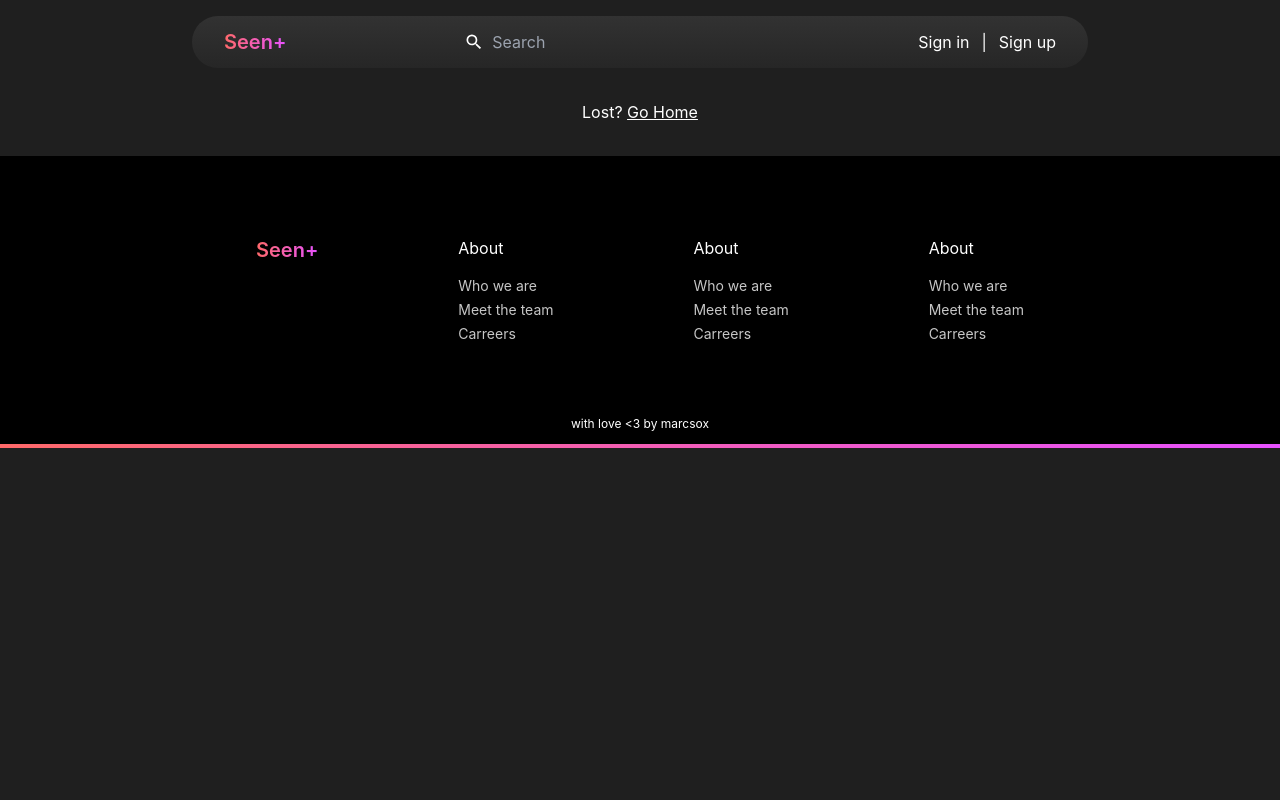
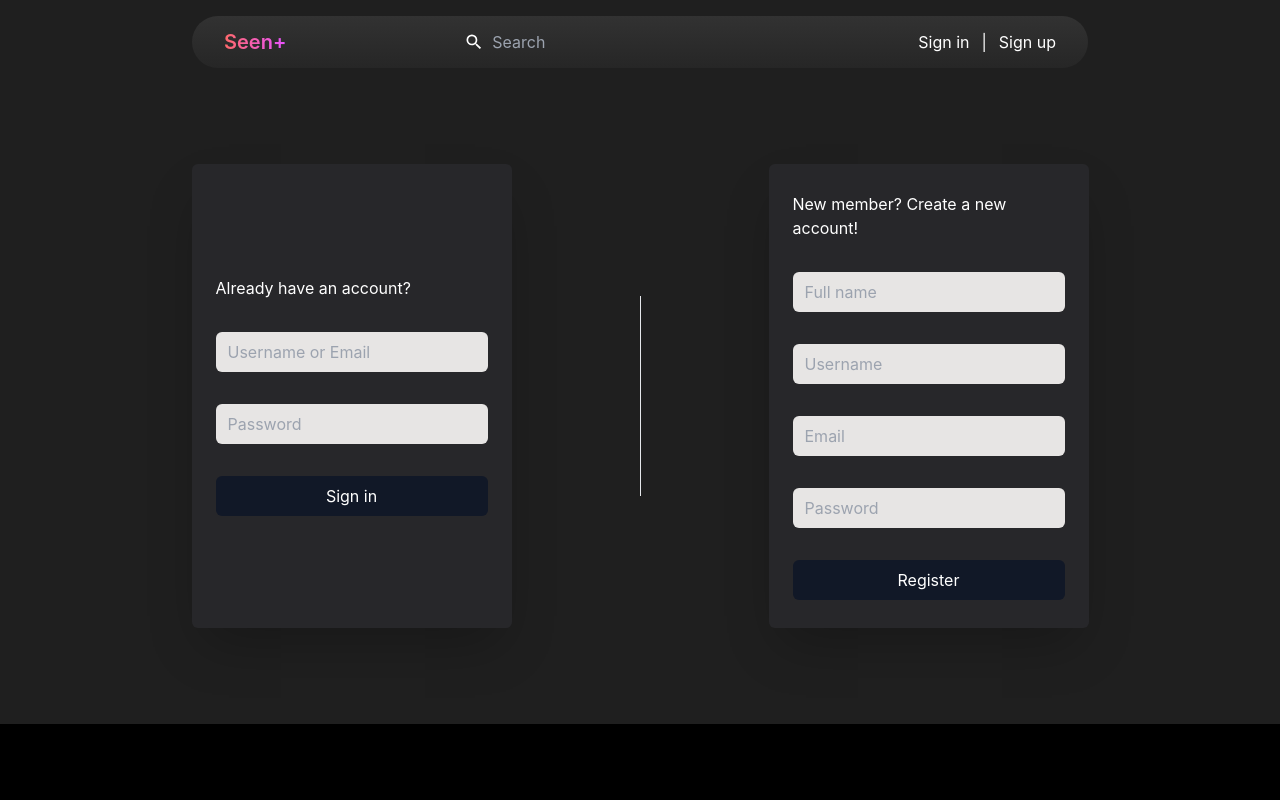
Before and after one commit to laous/movies-app-next-spring, a Next.js app in the folder client/: page /account in a window 1280 px wide. Before the commit this address had no page. Shown: the top 800 px of the page. Built offline with nearby package versions, Linux system fonts and the light colour scheme.

Commit message:
sign in and register page

```diff
--- a/client/components/Footer.jsx
+++ b/client/components/Footer.jsx
@@ -3,7 +3,7 @@ import Logo from "./Logo";
 const Footer = () => {
   return (
     <footer className="relative w-screen bg-black min-h-64  flex items-center justify-center">
-      <div className="w-full max-w-3xl py-20 mb-6 flex flex-col lg:flex-row items-center md:items-start  justify-between lg:space-x-32 space-y-10 lg:space-y-0">
+      <div className="w-full max-w-3xl py-20 mb-6 flex flex-col md:flex-row items-center md:items-start  justify-between md:space-x-32 space-y-10 md:space-y-0">
         <Logo />
         <div className="flex flex-col gap-4">
           <h3>About</h3>
--- a/client/components/Header.jsx
+++ b/client/components/Header.jsx
@@ -36,9 +36,9 @@ const MenuContent = ({ setActiveSearch }) => {
         />
       </div>
       <div className="flex items-center space-x-3 justify-center">
-        <Link href={"/"}>Sign in</Link>
+        <Link href={"/account"}>Sign in</Link>
         <span>|</span>
-        <Link href={"/"}>Sign up</Link>
+        <Link href={"/account"}>Sign up</Link>
       </div>
     </>
   );
--- a/client/components/JoinUs.jsx
+++ b/client/components/JoinUs.jsx
@@ -13,7 +13,7 @@ const JoinUs = () => {
           Become a member for free and share your taste of movies with the
           community
         </p>
-        <Link href={"/"}>
+        <Link href={"/account"}>
           <div className="p-0.5  bg-gradient-to-tr  from-[#ff6969] to-[#e752ff] cursor-pointer rounded-sm">
             <div className="w-full px-12 py-1.5 h-full bg-black font-normal text-base ">
               Join Now
--- a/client/components/Layout.js
+++ b/client/components/Layout.js
@@ -11,8 +11,12 @@ const Layout = ({ children }) => {
         <link rel="icon" href="/favicon.ico" />
       </Head>
 
-      <main className="max-w-7xl flex flex-col items-center justify-center space-y-8 px-4">
-        <Header /> {children} <Footer />
+      <main className="max-w-7xl h-full flex flex-col items-center justify-between space-y-8 px-4">
+        <Header />{" "}
+        <main className="max-w-7xl flex flex-col items-center justify-center space-y-8 px-4">
+          {children}
+        </main>{" "}
+        <Footer />
       </main>
     </div>
   );
--- /dev/null
+++ b/client/components/Register.jsx
@@ -0,0 +1,44 @@
+const Register = () => {
+  return (
+    <div className="flex flex-col items-center justify-center  w-80 h-auto shadow-2xl bg-zinc-800 rounded-md  px-6 py-7">
+      <form
+        className="flex flex-col space-y-8 rounded-md justify-center"
+        onSubmit={(e) => {
+          e.preventDefault();
+        }}
+      >
+        <h3>New member? Create a new account!</h3>
+        <input
+          type={"text"}
+          placeholder="Full name"
+          name={"full-name"}
+          className="py-2 px-3 rounded-md outline-none bg-stone-200 text-black "
+        />
+        <input
+          type={"text"}
+          placeholder="Username"
+          name={"username"}
+          className="py-2 px-3 rounded-md outline-none bg-stone-200 text-black "
+        />
+        <input
+          type={"text"}
+          placeholder="Email"
+          name={"email"}
+          className="py-2 px-3 rounded-md outline-none bg-stone-200 text-black"
+        />
+        <input
+          type={"password"}
+          placeholder="Password"
+          name={"password"}
+          className="py-2 px-3 rounded-md outline-none bg-stone-200 text-black"
+        />
+        <input
+          type="submit"
+          value="Register"
+          className="py-2 px-3 rounded-md  bg-gray-900 cursor-pointer "
+        />
+      </form>
+    </div>
+  );
+};
+export default Register;
--- /dev/null
+++ b/client/components/SignIn.jsx
@@ -0,0 +1,32 @@
+const SignIn = () => {
+  return (
+    <div className="flex flex-col items-center justify-center self-stretch w-80  shadow-2xl bg-zinc-800 rounded-md  px-6 py-4">
+      <form
+        className="flex flex-col space-y-8 rounded-md justify-center"
+        onSubmit={(e) => {
+          e.preventDefault();
+        }}
+      >
+        <h3>Already have an account?</h3>
+        <input
+          type={"text"}
+          placeholder="Username or Email"
+          name={"username"}
+          className="py-2 px-3 rounded-md outline-none bg-stone-200 text-black"
+        />
+        <input
+          type={"password"}
+          placeholder="Password"
+          name={"password"}
+          className="py-2 px-3 rounded-md outline-none bg-stone-200 text-black"
+        />
+        <input
+          type="submit"
+          value="Sign in"
+          className="py-2 px-3 rounded-md  bg-gray-900 cursor-pointer "
+        />
+      </form>
+    </div>
+  );
+};
+export default SignIn;
--- a/client/components/index.js
+++ b/client/components/index.js
@@ -12,3 +12,5 @@ export {default as CastCard} from './CastCard'
 export {default as TrailerModal} from './TrailerModal'
 export {default as TrailerSection} from './TrailerSection'
 export {default as BorderButton} from './BorderButton'
+export {default as SignIn} from './SignIn'
+export {default as Register} from './Register'
--- /dev/null
+++ b/client/pages/account/index.jsx
@@ -0,0 +1,12 @@
+import { Register, SignIn } from "../../components";
+
+const Account = () => {
+  return (
+    <main className="flex flex-col md:flex-row items-center justify-between md:gap-32 gap-12 h-full py-16">
+      <SignIn />
+      <div className="hidden lg:flex border-l h-[200px]"></div>
+      <Register />
+    </main>
+  );
+};
+export default Account;
```
